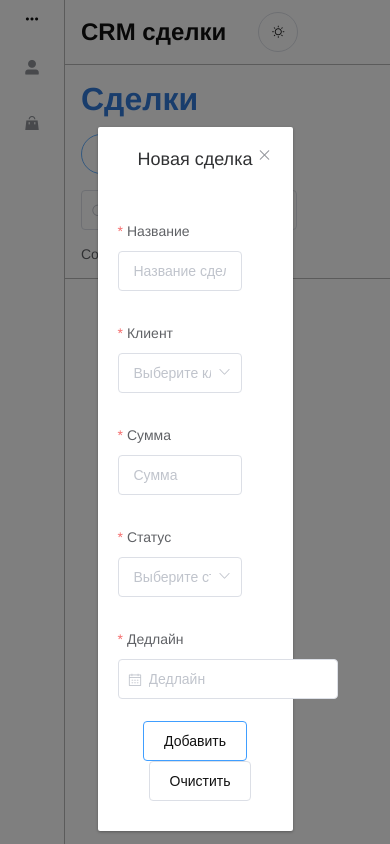
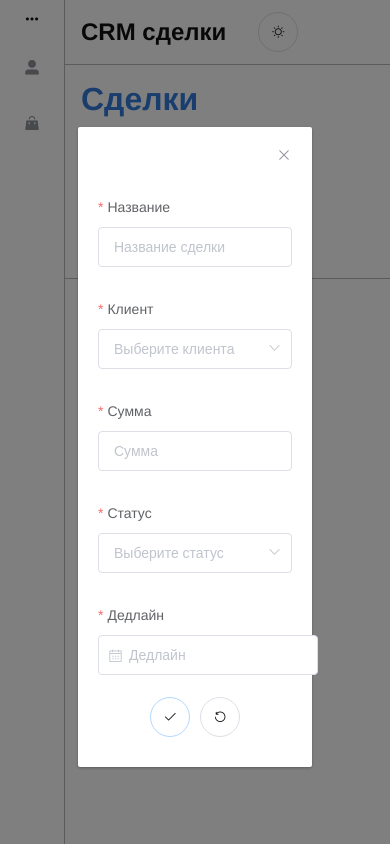
Before and after one commit to kapralov1050/crm-app, a Vue app: page /deals in a window 390 px wide. Both pictures are taken after a click on the button "Создать сделку". Built offline with nearby package versions, Linux system fonts and the light colour scheme.

Commit message:
fix: fix mobile

```diff
--- a/src/components/DealForm.vue
+++ b/src/components/DealForm.vue
@@ -69,15 +69,16 @@
     <el-button
       type="primary"
       @click="handleCreate"
-    >
-      Добавить
-    </el-button>
+      plain
+      circle
+      icon="el-icon-check"
+    />
     <el-button
       plain
+      circle
       @click="resetForm"
-    >
-      Очистить
-    </el-button>
+      icon="el-icon-refresh-left"
+    />
   </el-form>
 </template>
 
@@ -144,6 +145,6 @@ export default defineComponent ({
 ::v-deep .el-form-item {
   justify-content: flex-start;
   text-align: left;
-  width: 80%;
+  width:100%;
 }
 </style>
--- a/src/views/ClientList.vue
+++ b/src/views/ClientList.vue
@@ -11,7 +11,6 @@
           Добавить пользователя
         </el-button>
         <el-dialog
-          title="Добавить нового пользователя"
           :visible.sync="isOpen"
           width="50%"
           :append-to-body="true"
--- a/src/views/Deals.vue
+++ b/src/views/Deals.vue
@@ -11,9 +11,8 @@
         Создать сделку
       </el-button>
       <el-dialog
-        title="Новая сделка"
         label-position="left"
-        width="50%"
+        width="60%"
         :visible.sync="isOpen"
         :append-to-body="true"
       >
```
